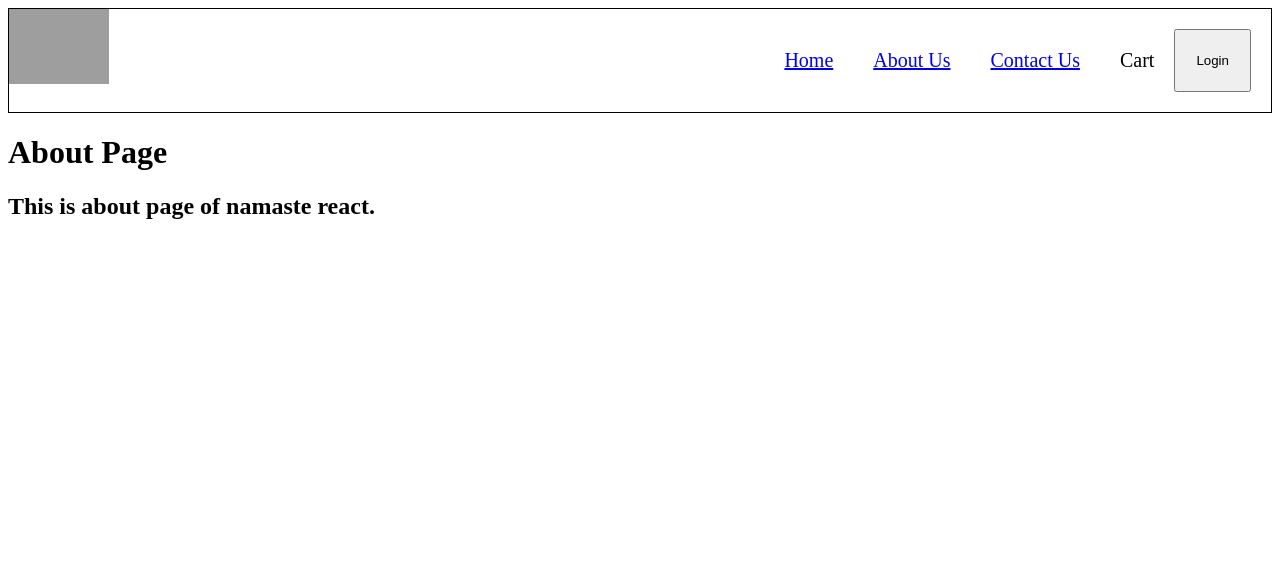
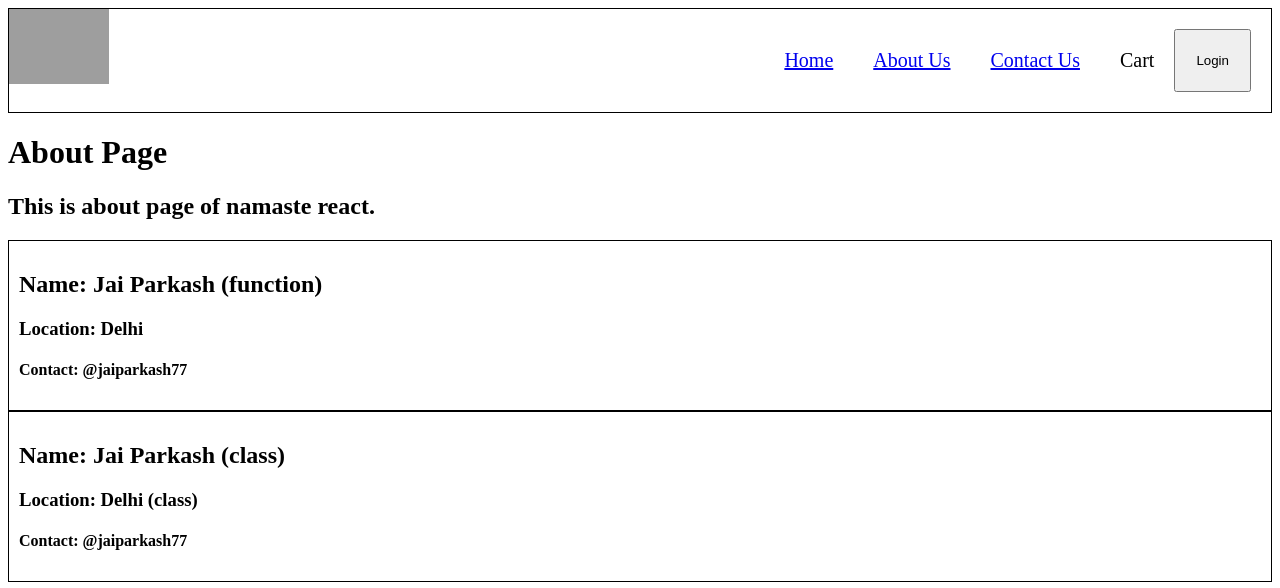
Before and after one commit to jaiparkash77/namaste-react, a React (Vite) app: page /about in a window 1280 px wide. Shown: the top 588 px of the page. Built offline with nearby package versions, Linux system fonts and the light colour scheme; grey boxes are pictures that could not be loaded.

Commit message:
functional and class based component with props

```diff
--- a/index.css
+++ b/index.css
@@ -69,3 +69,8 @@
 .filter {
     display: flex;
 }
+
+.user-card {
+    padding: 10px;
+    border: 1px solid black;
+}
--- a/src/components/About.js
+++ b/src/components/About.js
@@ -1,10 +1,17 @@
-import React from 'react'
+import React from 'react';
+import User from './User'
+import UserClass from './UserClass';
 
 const About = () => {
   return (
     <div>
         <h1>About Page</h1>
         <h2>This is about page of namaste react.</h2>
+        {/* Functional Component */}
+        <User name={"Jai Parkash (function)"} />
+
+        {/* Class Component */}
+        <UserClass name={"Jai Parkash (class)"} location={"Delhi (class)"} />
     </div>
   )
 }
--- /dev/null
+++ b/src/components/User.js
@@ -0,0 +1,12 @@
+
+const User = (props) => {
+    return (
+        <div className="user-card">
+            <h2>Name: {props.name}</h2>
+            <h3>Location: Delhi</h3>
+            <h4>Contact: @jaiparkash77</h4>
+        </div>
+    )
+}
+
+export default User;
--- /dev/null
+++ b/src/components/UserClass.js
@@ -0,0 +1,20 @@
+import React from "react"
+
+class UserClass extends React.Component {
+    constructor(props) {
+        super(props);
+        console.log(props)
+    }
+    render() {
+        const {name, location} = this.props;
+        return (
+            <div className="user-card">
+                <h2>Name: {name}</h2>
+                <h3>Location: {location}</h3>
+                <h4>Contact: @jaiparkash77</h4>
+            </div>
+        )
+    }
+}
+
+export default UserClass;
```
